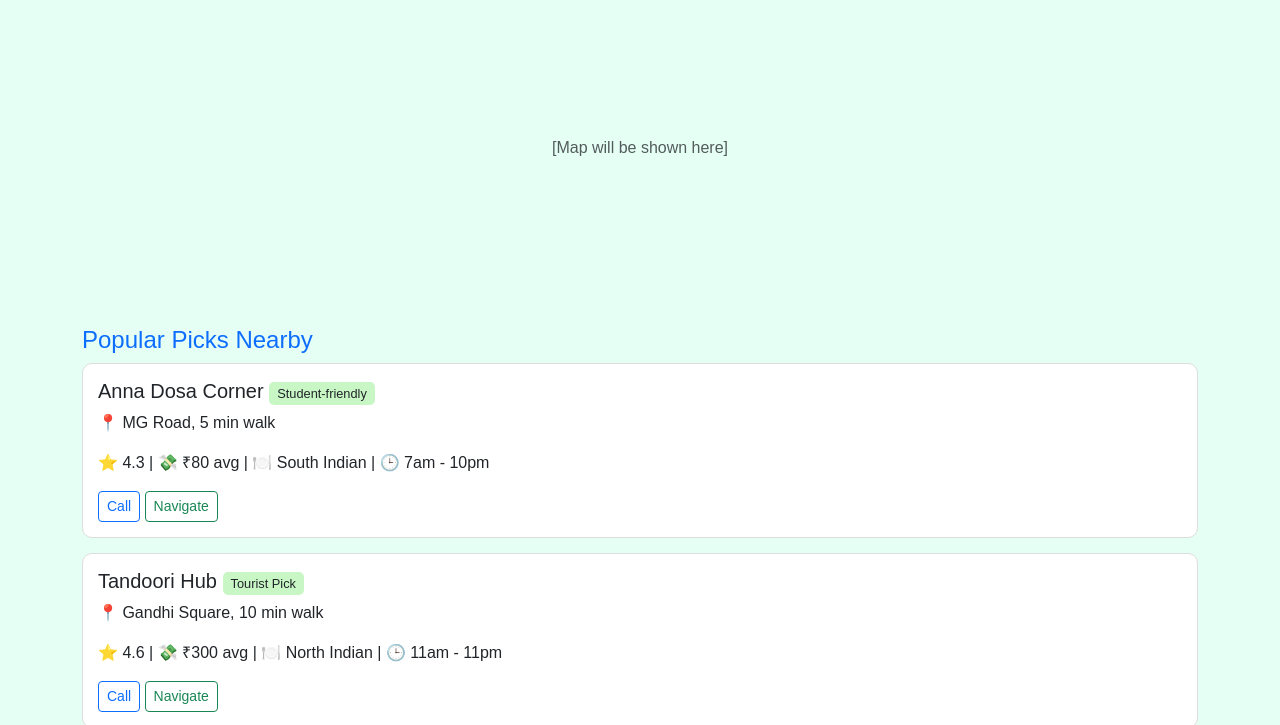
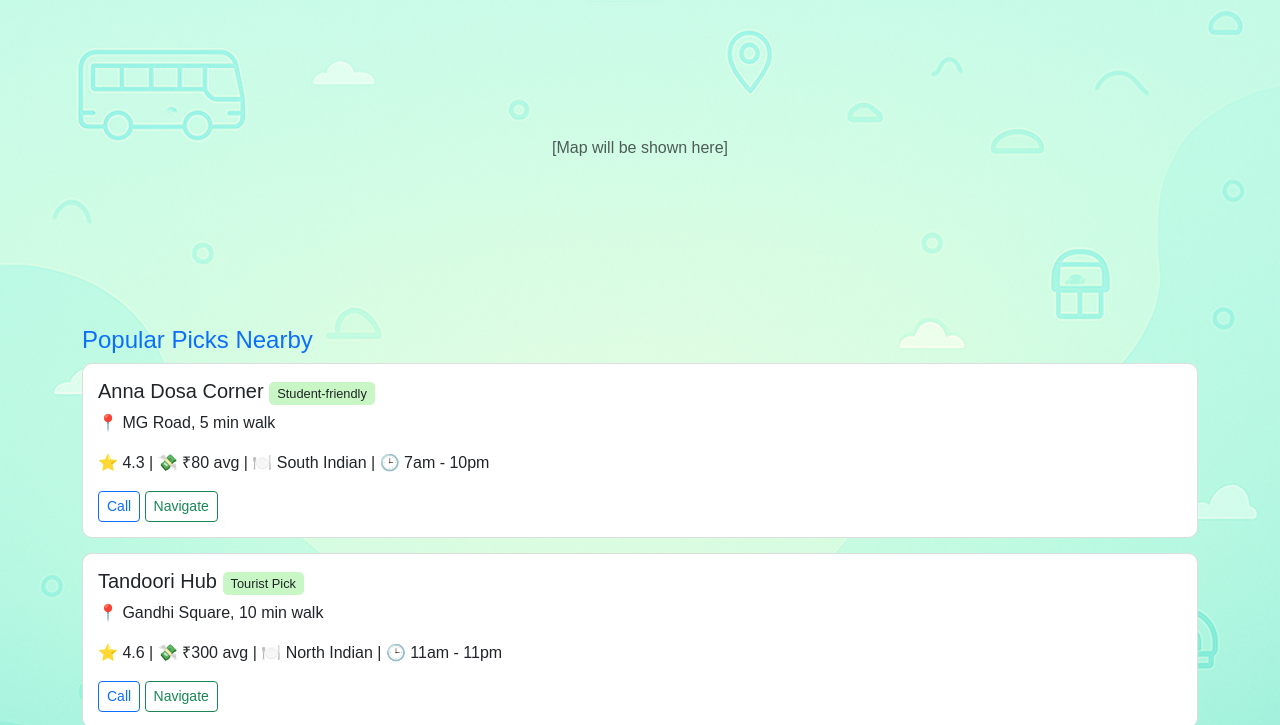
Before and after one commit to sruthi-tech/PaveWays, a plain HTML site: page restaurant.html in a window 1280 px wide. Shown: the part 142-867 px from the top of the page. Drawn offline with nearby package versions, Linux system fonts and the light colour scheme.

Commit message:
style changed

```diff
--- a/restaurant.html
+++ b/restaurant.html
@@ -6,10 +6,13 @@
   <title>Looking for Restaurants?</title>
   <link rel="stylesheet" href="https://cdn.jsdelivr.net/npm/bootstrap@5.3.0/dist/css/bootstrap.min.css">
   <style>
-    body {
-      background: #e6fff5;
-      font-family: Arial, sans-serif;
-    }
+
+  body {
+  background: url('bg.png') no-repeat center center fixed;
+  background-size: cover;
+  font-family: Arial, sans-serif;
+}
+
     .restaurant-card {
       border: 1px solid #ddd;
       border-radius: 10px;
```
